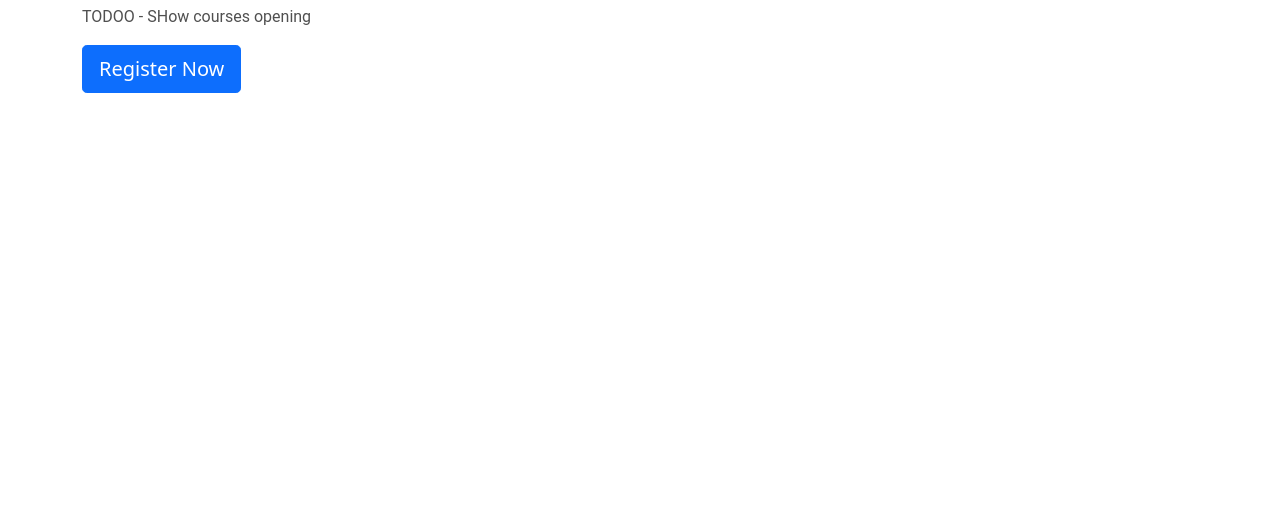
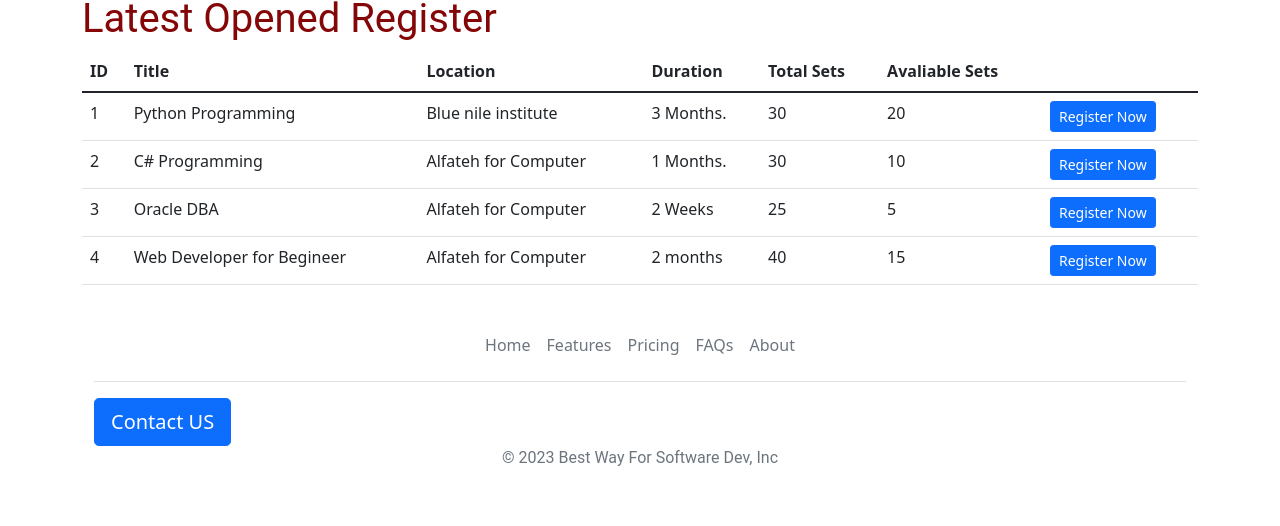
Before and after one commit to alhendy/BWFES2023, a Flask app: page / in a window 1280 px wide. Shown: the part 1490-2016 px from the top of the page. Before the commit the page ends 1583 px from the top, so only its background shows below. Run offline with Flask 3, Linux system fonts and the light colour scheme.

Commit message:
Add table

```diff
--- a/main.py
+++ b/main.py
@@ -1,51 +1,95 @@
-from flask import Flask, render_template,jsonify
+from flask import Flask, render_template, jsonify
+
+courses = [{
+    "id": 1,
+    "title": "Python Programming",
+    "course_description": "Learn Python Programming",
+    "location": "Blue nile institute ",
+    "course_price": 500,
+    "start_date": "10 March 2023",
+    "course_image": "https://www.python.org/static/img/python-logo.png"
+}, {
+    "id": 2,
+    "title": "oracle database Administrator",
+    "course_description": "Learn DBA , SQL , PLSQL ",
+    "location": "Gazera university ",
+    "course_price": 1000,
+    "start_date": "12 january 2023",
+    "course_image": "https://www.oracle.com/a/ocom/img/rc08-1982.png"
+}, {
+    "id":
+    3,
+    "title":
+    "visual basic dot net",
+    "course_description":
+    "Object orented lanaguge using C## , .net",
+    "location":
+    "Tech 200 institute",
+    "course_price":
+    2000,
+    "start_date":
+    "11 May 2022",
+    "course_image":
+    "https://upload.wikimedia.org/wikipedia/commons/thumb/4/40/VB.NET_Logo.svg/130px-VB.NET_Logo.svg.png"
+}, {
+    "id":
+    4,
+    "title":
+    "Web devloper",
+    "course_description":
+    "shoud learn HTML , JAVA ,CSS ",
+    "location":
+    "Tech 200 institute",
+    "course_price":
+    2000,
+    "start_date":
+    "11 May 2022",
+    "course_image":
+    "https://upload.wikimedia.org/wikipedia/commons/thumb/4/40/VB.NET_Logo.svg/130px-VB.NET_Logo.svg.png"
+}]
+started_lates = [{
+    "id": 1,
+    "title": "Python Programming",
+    "location": "Blue nile institute",
+    "duraion": " 3 Months.",
+    "studnet_count": 30,
+    "empty_seats": 20
+}, {
+    "id": 2,
+    "title": "C# Programming",
+    "location": "Alfateh for Computer ",
+    "duraion": "1 Months.",
+    "studnet_count": 30,
+    "empty_seats": 10
+}, {
+    "id": 3,
+    "title": "Oracle DBA ",
+    "location": "Alfateh for Computer ",
+    "duraion": "2 Weeks ",
+    "studnet_count": 25,
+    "empty_seats": 5
+}, {
+    "id": 4,
+    "title": "Web Developer for Begineer  ",
+    "location": "Alfateh for Computer ",
+    "duraion": "2 months ",
+    "studnet_count": 40,
+    "empty_seats": 15
+}]
 
 app = Flask(__name__)
 
-courses = [
-  {
-    "id" : 1,
-   "title": "Python Programming",
-    "course_description": "Learn Python Programming",
-    "location" : "Blue nile institute ",
-    "course_price": 500,
-    "start_date": "10 March 2023",
-    "course_image": "https://www.python.org/static/img/python-logo.png"
-  },
-  {
-    "id" : 2,
-     "title": "oracle database Administrator",
-      "course_description": "Learn DBA , SQL , PLSQL ",
-      "location" : "Gazera university ",
-      "course_price": 1000,
-      "start_date": "12 january 2023",
-      "course_image": "https://www.oracle.com/a/ocom/img/rc08-1982.png"
-  },
-  {
-    "id" : 3,
-     "title": "visual basic dot net",
-    "course_description": "Object orented lanaguge using C## , .net",
-    "location" : "Tech 200 institute",
-      "course_price": 2000,
-     "start_date": "11 May 2022",
-    "course_image": "https://upload.wikimedia.org/wikipedia/commons/thumb/4/40/VB.NET_Logo.svg/130px-VB.NET_Logo.svg.png"
-  },
-  {
-    "id" : 4,
-     "title": "Web devloper",
-    "course_description": "shoud learn HTML , JAVA ,CSS ",
-    "location" : "Tech 200 institute",
-      "course_price": 2000,
-     "start_date": "11 May 2022",
-    "course_image": "https://upload.wikimedia.org/wikipedia/commons/thumb/4/40/VB.NET_Logo.svg/130px-VB.NET_Logo.svg.png"
-  }
-]
+
 @app.route('/api/courses')
 def list_courses():
   return jsonify(courses)
+
+
 @app.route('/')
 def home():
-  return render_template("index.html",all_courses = courses )
+  return render_template("index.html",
+                         all_courses=courses,
+                         started=started_lates)
 
 
 if __name__ == '__main__':
--- a/pyproject.toml
+++ b/pyproject.toml
@@ -7,6 +7,7 @@ authors = ["Your Name <you@example.com>"]
 [tool.poetry.dependencies]
 python = ">=3.10.0,<3.11"
 flask = "^3.0.0"
+data = "^0.4"
 
 [tool.pyright]
 # https://github.com/microsoft/pyright/blob/main/docs/configuration.md
--- a/static/css/styles.css
+++ b/static/css/styles.css
@@ -3,21 +3,21 @@
   margin:0px 80px 0px 80px;
 }
 h1 {
-  font-size: 32px;
+  font-size: 4rem;
   font-family: Roboto;
   font-weight: bold;
   text-align: center;
-  color: rgb(200,50,1)
+  color: rgb(237, 44, 44)
 }
 h2 {
-  font-size: 1.5rem;
+  font-size: 2.5rem;
   font-family: Roboto;
   font-weight: normal;
-  text-align: center;
-  color: rgb(100,100,100)
+  text-align: left;
+  color: rgb(132, 6, 6)
 }
 h4{
-  font-size: 2.25rem;
+  font-size: 1.5rem;
   margin-bottom: 4px;
   font-family: Roboto;
   font-weight: normal;
--- /dev/null
+++ b/templates/footer.html
@@ -0,0 +1,13 @@
+<div class="container">
+  <footer class="py-3 my-4">
+    <ul class="nav justify-content-center border-bottom pb-3 mb-3">
+      <li class="nav-item"><a href="#" class="nav-link px-2 text-muted">Home</a></li>
+      <li class="nav-item"><a href="#" class="nav-link px-2 text-muted">Features</a></li>
+      <li class="nav-item"><a href="#" class="nav-link px-2 text-muted">Pricing</a></li>
+      <li class="nav-item"><a href="#" class="nav-link px-2 text-muted">FAQs</a></li>
+      <li class="nav-item"><a href="#" class="nav-link px-2 text-muted">About</a></li>
+    </ul>
+    <button class="btn btn-primary btn-lg">Contact US</button>
+    <p class="text-center text-muted">© 2023 Best Way For Software Dev, Inc</p>
+  </footer>
+</div>
--- a/templates/index.html
+++ b/templates/index.html
@@ -29,12 +31,13 @@
         {% include 'courses.html' %}
         {% endfor %}
     </div>
-    <button class="btn btn-primary btn-lg">Contact US</button>
-    <h2>Opened Register Latest </h2>
-    <p> TODOO - SHow courses opening </p>
-    <button class="btn btn-primary btn-lg">Register Now</button>
-    </div>
+      <div>
+    <h2>Latest Opened Register  </h2>
+        {% include 'started.html' %}
+      <div>
+        {% include 'footer.html' %}
+      </div>
+
 
   </body>
-
 </html>
--- /dev/null
+++ b/templates/nav.html
@@ -0,0 +1,8 @@
+<nav class="navbar navbar-light bg-light shadow-sm fixed-top bg-white">
+  <div class="container ">
+    <a class="navbar-brand" href="#">
+      <img src="/static/imgs/bootstrap-logo.svg" alt="" width="30" height="24">
+    </a>
+  </div>
+</nav>
+<div style="height: 56px"> </div>
--- /dev/null
+++ b/templates/started.html
@@ -0,0 +1,27 @@
+<div>
+<table class="table">
+<thead>
+  <tr>
+    <th scope="col">ID</th>
+    <th scope="col">Title</th>
+    <th scope="col">Location</th>
+    <th scope="col">Duration</th>
+    <th scope="col">Total Sets</th>
+    <th scope="col">Avaliable Sets</th>
+  </tr>
+</thead>
+<tbody>
+  {% for opening in started %}
+  <tr>
+    <td>{{ opening['id'] }}</td>
+    <td>{{ opening['title'] }}</td>
+    <td>{{ opening['location'] }}</td>
+    <td>{{ opening['duraion'] }}</td>
+    <td>{{ opening['studnet_count'] }}</td>
+    <td>{{ opening['empty_seats']}}</td>
+    <td> <button class="btn btn-primary btn-sm">Register Now</button>
+    </div></td>
+  </tr>
+  {% endfor %}
+</tbody>
+</table></div>
```
Also changed, not shown: other parts of templates/index.html (+3 -1 lines), static/imgs/bootstrap-logo.svg (added), 1 other file.
